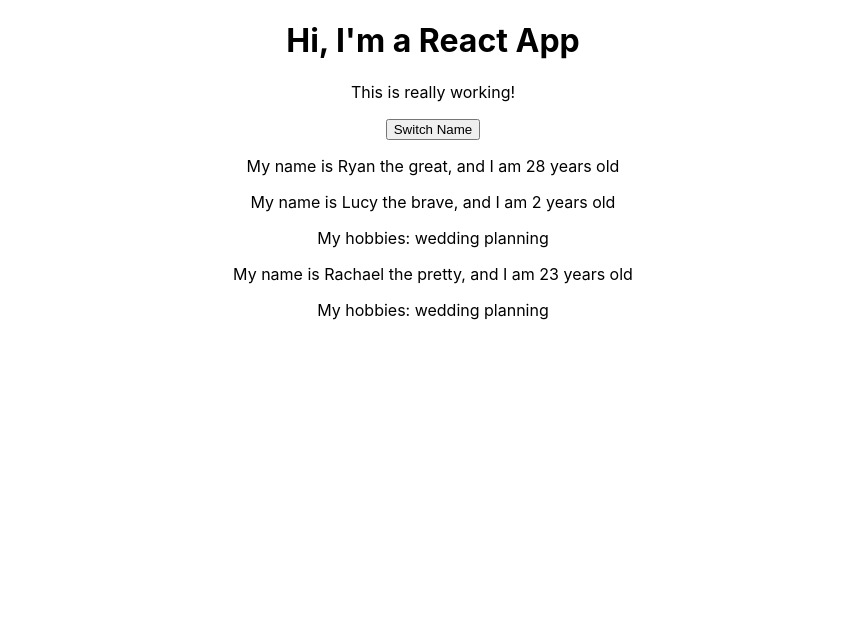
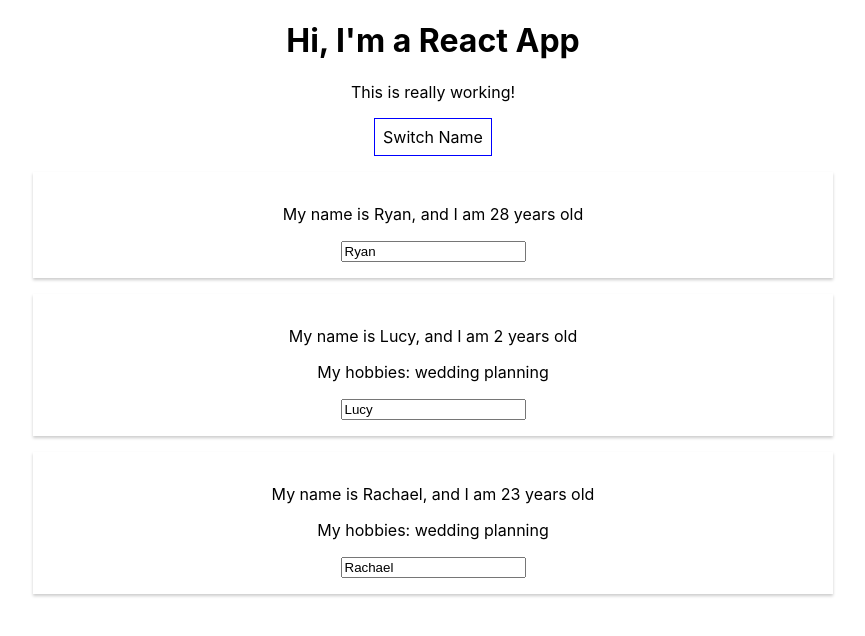
Before and after one commit to RyanNFreeman/my-first-app, a React (Create React App) app: page / in a window 1280 px wide. Both pictures are taken after a click on the button "Switch Name". Shown: the top 636 px of the page, without its empty margins (207-1072 px from the left). Built offline with nearby package versions, Linux system fonts and the light colour scheme.

Commit message:
added cool toggle

```diff
--- a/src/App.js
+++ b/src/App.js
@@ -9,7 +9,8 @@ class App extends Component {
       { name: 'Lucy', age: 2},
       { name: 'Rachael', age: 23}
     ],
-    otherState: 'some other value'
+    otherState: 'some other value',
+    showPersons: false
   }
 
   switchHandler = (newName) => {
@@ -23,24 +24,54 @@ class App extends Component {
     })
   }
 
+  nameChangedHandler = (event) => {
+    this.setState({
+      persons: [
+        { name: 'Ryanlolol', age: 28},
+        { name: event.target.value, age: 2},
+        { name: 'Rachael the pretty', age: 23}
+      ]
+    })
+  }
+
+  togglePersonsHandler = () => {
+    const doesShow = this.state.showPersons;
+    this.setState({showPersons: !doesShow})
+  }
+
   render() {
+    const style = {
+      backgroundColor: 'white',
+      font: 'inherit',
+      border: '1px solid blue',
+      padding: '8px',
+      cursor: 'pointer'
+    }
+
     return (
       <div className="App">
         <h1>Hi, I'm a React App</h1>
         <p>This is really working!</p>
-        <button onClick={() => this.switchHandler('Ryan the great')}>Switch Name</button>
+        <button
+          style={style}
+          onClick={() => this.togglePersonsHandler()}>Switch Name</button>
+        {
+          this.state.showPersons === true ?
+            <div>
               <Person
               name={this.state.persons[0].name}
               age={this.state.persons[0].age}
               click={this.switchHandler.bind(this, 'Ryan')}
               />
-
               <Person
+                changed={this.nameChangedHandler}
                 name={this.state.persons[1].name}
                 age={this.state.persons[1].age}>My hobbies: wedding planning</Person>
               <Person
                 name={this.state.persons[2].name}
                 age={this.state.persons[2].age}>My hobbies: wedding planning</Person>
+              </div> : null
+          }
       </div>
     );
     // return React.createElement('div', {className: 'App'}, React.createElement('h1', null, 'Hi, I\'m a React App!'))
--- /dev/null
+++ b/src/Person/Person.css
@@ -0,0 +1,8 @@
+.Person {
+    width: 60%;
+    margin: 16px auto;
+    border: 1ps solid #eee;
+    box-shadow: 0 2px 3px #ccc;
+    padding: 16px;
+    text-align: center;
+}
--- a/src/Person/Person.js
+++ b/src/Person/Person.js
@@ -1,10 +1,12 @@
 import React from 'react'
+import './Person.css'
 
 const Person = (props) => {
     return (
-        <div>
+        <div className='Person'>
             <p onClick={props.click}> My name is {props.name}, and I am {props.age} years old</p>
             <p>{props.children}</p>
+            <input type='text' onChange={props.changed} value={props.name} />
         </div>
 
     )
```
Lines whose indentation alone changed are shown as unchanged.
